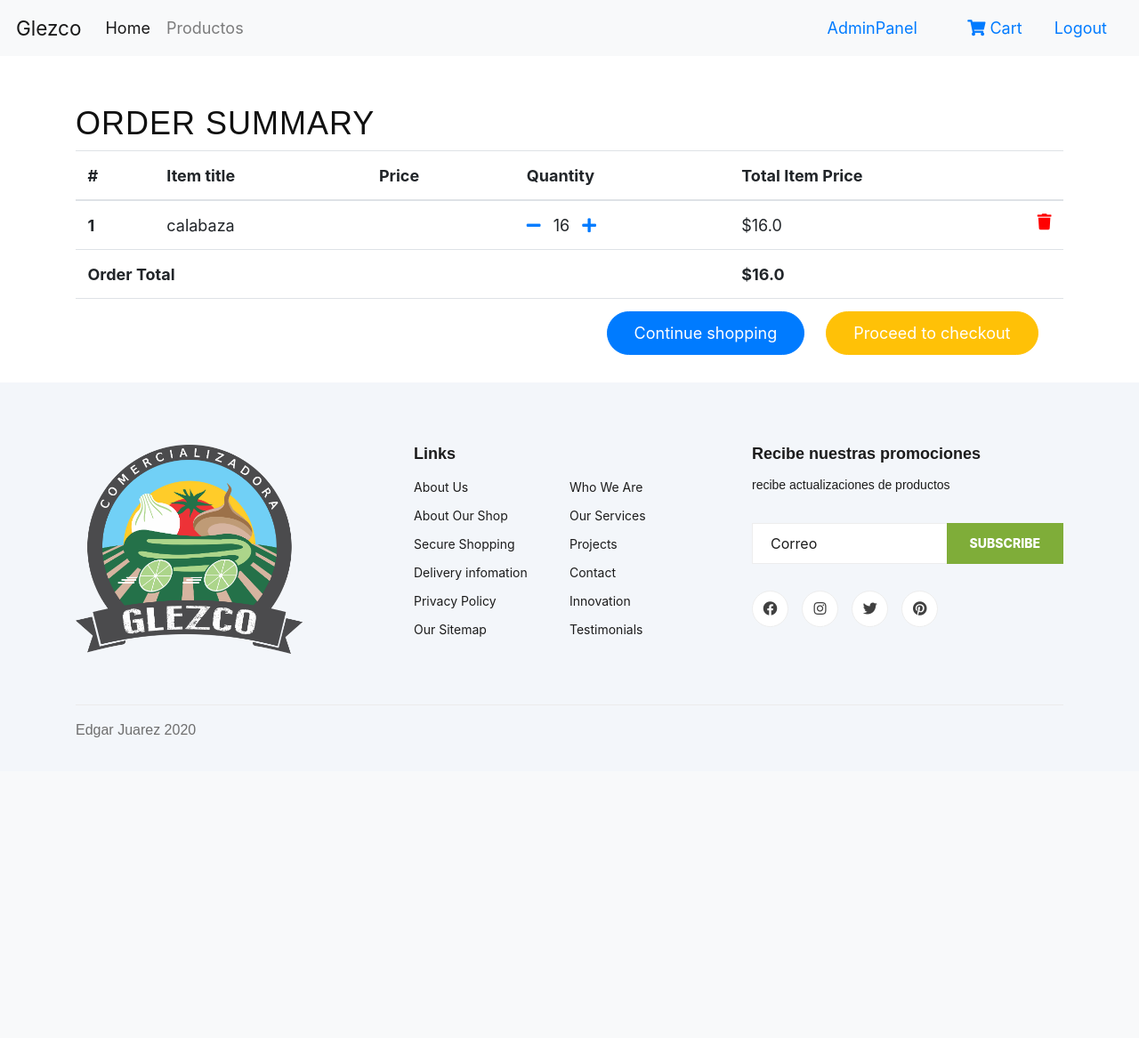
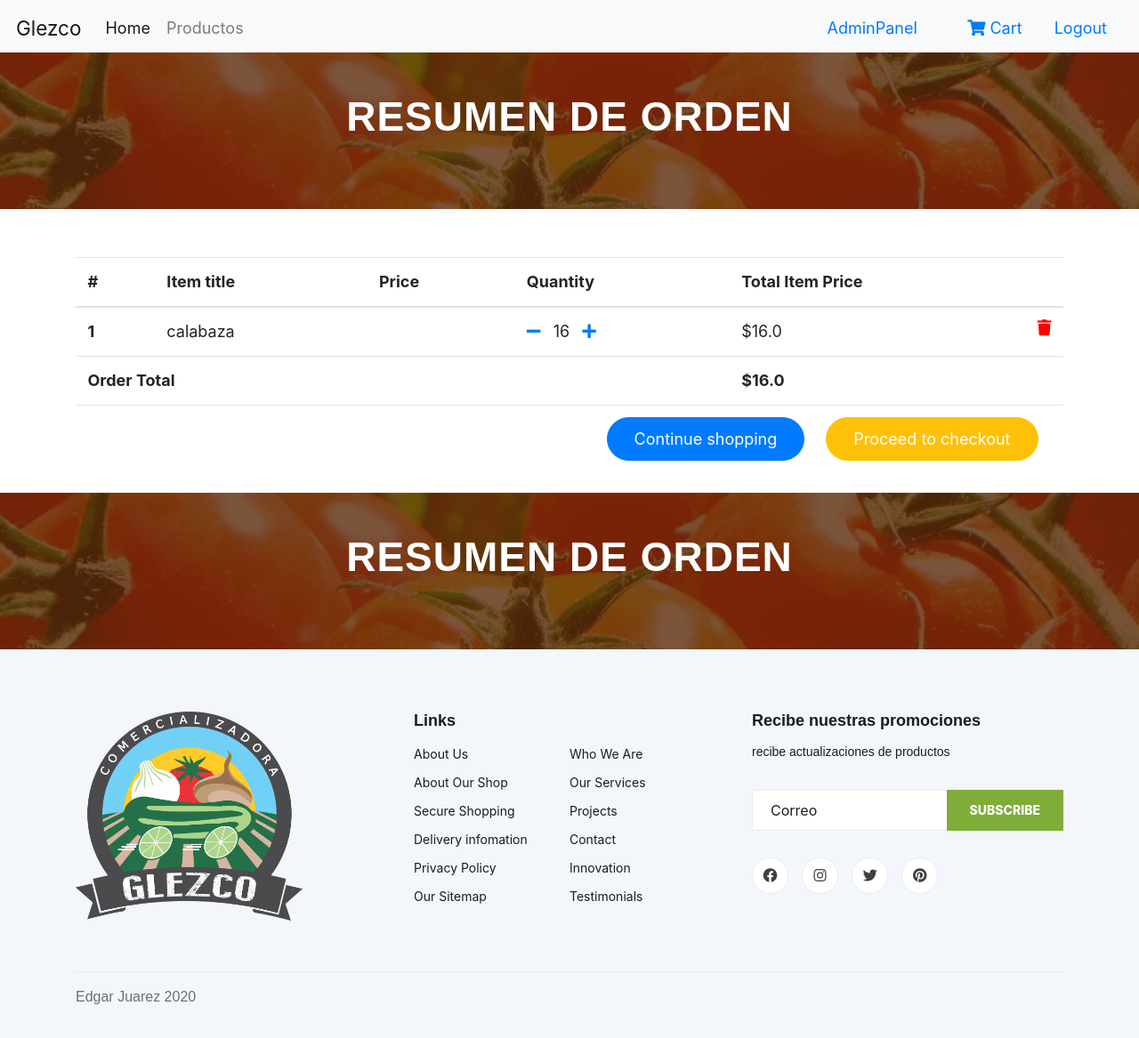
Before and after one commit to panzatros/Glezco2, a Django app: page /order-summary/ in a window 1280 px wide. Shown: the whole page at 89% size. Before the commit the page ends 829 px from the top, so only its background shows below. Run offline with Django 3.2, Linux system fonts and the light colour scheme; a user stored in the database is signed in; data comes from the database, SQL or seed files in the repository; both versions use the stored data as it was after the commit; some libraries are stand-ins or nearby versions.

Commit message:
more visual tweaks

```diff
--- a/core/templates/core/base.html
+++ b/core/templates/core/base.html
@@ -28,7 +28,7 @@
 
 
 
-    <nav class="navbar navbar-expand-lg navbar-light bg-light mb-5">
+    <nav class="navbar navbar-expand-lg navbar-light bg-light pb-1 ">
         <a class="navbar-brand" href="/">Glezco</a>
         <button class="navbar-toggler" type="button" data-toggle="collapse" data-target="#navbarSupportedContent" aria-controls="navbarSupportedContent" aria-expanded="false" aria-label="Toggle navigation">
             <span class="navbar-toggler-icon"></span>
--- a/core/templates/core/order_summary.html
+++ b/core/templates/core/order_summary.html
@@ -1,14 +1,30 @@
 {% extends "core/base.html" %}
 
+{% load static %}
 
 {% block content %}
 
 
-<main>
+<section class="breadcrumb-section set-bg mb-5" data-setbg="{% static 'core/img/breadcrumb.jpg' %}">
     <div class="container">
+        <div class="row">
+            <div class="col-lg-12 text-center">
+                <div class="breadcrumb__text">
+                    <h2>Resumen de orden</h2>
+                    <div class="breadcrumb__option">
+                        <!--a href="./index.html">Home</a-->
+                        <span></span>
+                    </div>
+                </div>
+            </div>
+        </div>
+    </div>
+</section>
 
+
+<section>
+    <div class="container">
         <div class="table-responsive text-nowrap">
-    <h2>Order Summary</h2>
         <table class="table">
             <thead>
             <tr>
@@ -70,7 +86,24 @@
         </div>
 
         </div>
-  </main>
+
+</section>
+
+<section class="breadcrumb-section set-bg mt-1" data-setbg="{% static 'core/img/breadcrumb.jpg' %}">
+    <div class="container">
+        <div class="row">
+            <div class="col-lg-12 text-center">
+                <div class="breadcrumb__text">
+                    <h2>Resumen de orden</h2>
+                    <div class="breadcrumb__option">
+                        <!--a href="./index.html">Home</a-->
+                        <span></span>
+                    </div>
+                </div>
+            </div>
+        </div>
+    </div>
+</section>
 
 
   {% endblock content %}
--- a/core/templates/core/product.html
+++ b/core/templates/core/product.html
@@ -41,7 +41,7 @@
                         </div>
                         <div class="row justify-content-md-center">
                             <div class="col">&nbsp;</div>
-                            <div class="col"><button type="submit" class="btn btn-primary btn-lg btn-block formatear" data-toggle="button" aria-pressed="false" autocomplete="off">enviar</button></div>
+                            <div class="col"><button type="submit" class="btn btn-primary btn-lg btn-block formatear">Agregar</button></div>
                             <div class="col">&nbsp;</div>
 
                         </div>
@@ -52,7 +52,7 @@
                         {% csrf_token %}
                         <div class="row justify-content-md-center">
                             <div class="col">&nbsp;</div>
-                            <div class="col"><button type="submit" class="btn btn-primary btn-lg btn-block formatear" data-toggle="button" aria-pressed="false" autocomplete="off">enviar</button></div>
+                            <div class="col"><button type="submit" class="btn btn-primary btn-lg btn-block formatear" data-toggle="button" aria-pressed="false" autocomplete="off">Quitar</button></div>
                             <div class="col">&nbsp;</div>
                         </div>
                     </form>
```
Also changed, not shown: core/templates/core/Thanks.html (+37 -0 lines), core/templates/core/checkout.html (+33 -1 lines), core/templates/core/index.html (+61 -11 lines), core/static/core/css/style.css (line endings or trailing spaces), core/static/core/img/Frutas.jpg (added), core/static/core/img/bebidas.jpg (added), core/static/core/img/breadcrumb.jpg (added), core/static/core/img/potatoes.jpg (added), core/static/core/img/semillas.jpg (added), core/static/core/img/verduras.jpg (added), db.sqlite3. Lines whose indentation alone changed are shown as unchanged.
